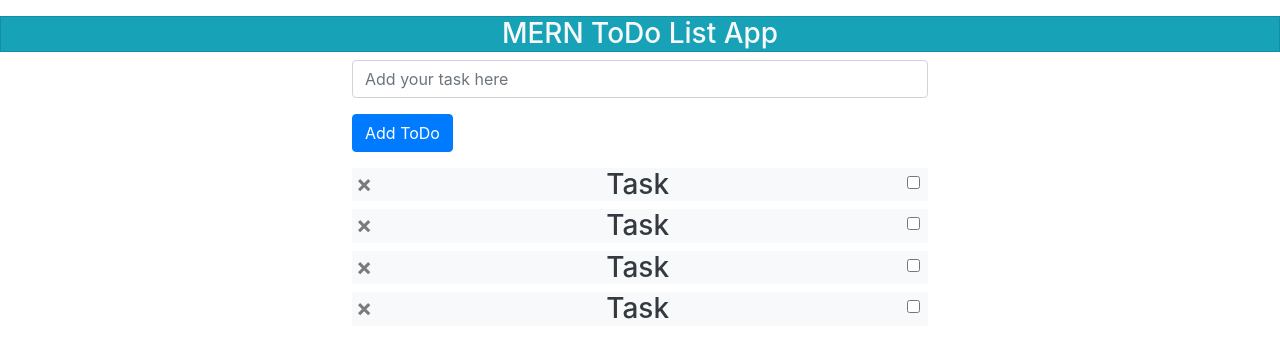
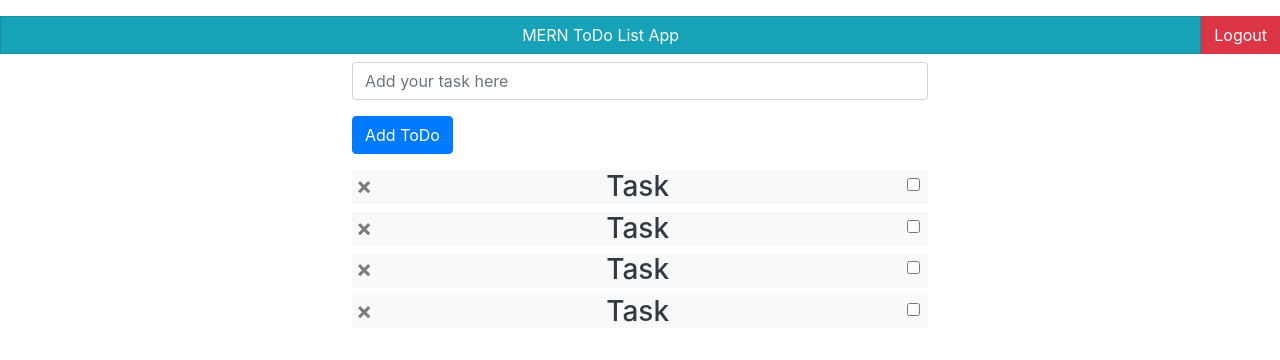
Before and after one commit to akashthawait/todo-MERN, a React (Create React App) app in the folder todo-client/: page /todo/1 in a window 1280 px wide. Shown: the top 360 px of the page. Built offline with nearby package versions, Linux system fonts and the light colour scheme.

Commit message:
Added logout button

```diff
--- a/todo-client/src/components/CreateToDo.jsx
+++ b/todo-client/src/components/CreateToDo.jsx
@@ -1,5 +1,6 @@
 import React, { Component } from 'react'
 import API from '../api/todo';
+import { Redirect } from 'react-router-dom';
 export default class CreateToDo extends Component {
 
     constructor(props) {
@@ -8,7 +9,6 @@ export default class CreateToDo extends Component {
             todotask: "",
             validation: false
         }
-
         this.handleChange = this.handleChange.bind(this);
         this.onSubmitTodo = this.onSubmitTodo.bind(this);
     }
--- a/todo-client/src/components/Header.jsx
+++ b/todo-client/src/components/Header.jsx
@@ -1,10 +1,22 @@
 import React, { Component } from 'react'
+import API from '../api/todo';
+export default class Header extends Component {
 
-export default class Header extends Component {
+    constructor(props) {
+        super(props);
+        this.onLogoutClick = this.onLogoutClick.bind(this);
+    }
+    onLogoutClick() {
+        API.logout();
+    }
     render() {
         return (
             <div>
-                <h3 className="card text-center bg-info rounded-0 mt-3 text-light">MERN ToDo List App</h3>
+                <span>
+                    <input type="button" className="btn btn-danger rounded-0 float-right" value="Logout" onClick={this.onLogoutClick} />
+                </span>
+                <h3 className="card text-center btn bg-info rounded-0 mt-3 text-light">MERN ToDo List App
+                </h3>
             </div>
         )
     }
```
